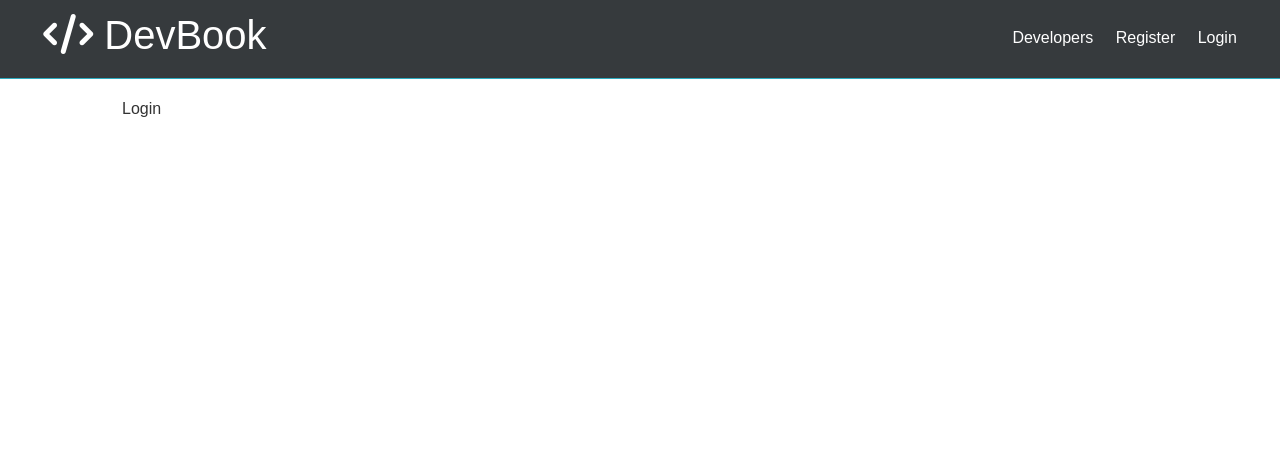
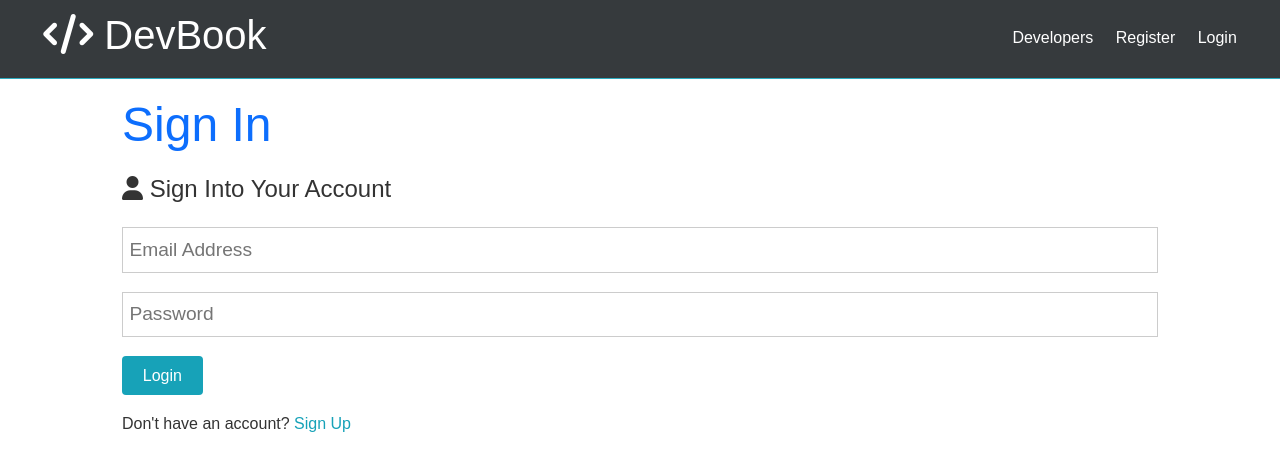
Before and after one commit to ivan-jb-mak/DevBook, a React (Create React App) app in the folder client/: page /login in a window 1280 px wide. Shown: the top 470 px of the page. Built offline with nearby package versions, Linux system fonts and the light colour scheme.

Commit message:
Adding login component

```diff
--- a/client/src/components/auth/Login.js
+++ b/client/src/components/auth/Login.js
@@ -1,7 +1,59 @@
-import React from "react";
+import React, { Fragment, useState } from "react";
+import { Link } from "react-router-dom";
 
 const Login = () => {
-  return <div>Login</div>;
+  const [formData, setformData] = useState({
+    // Initial state for formData object
+    email: "",
+    password: "",
+  });
+
+  // Destructuring formData
+  const { name, email, password, password2 } = formData;
+
+  const onChange = (e) =>
+    setformData({ ...formData, [e.target.name]: e.target.value });
+
+  const onSubmit = async (e) => {
+    e.preventDefault();
+    console.log("SUCCESS");
+  };
+
+  return (
+    <Fragment>
+      <h1 className="large text-primary">Sign In</h1>
+      <p className="lead">
+        <i className="fas fa-user"></i> Sign Into Your Account
+      </p>
+      <form className="form" onSubmit={(e) => onSubmit(e)}>
+        <div className="form-group">
+          <input
+            type="email"
+            placeholder="Email Address"
+            name="email"
+            value={email}
+            onChange={(e) => onChange(e)}
+            required
+          />
+        </div>
+        <div className="form-group">
+          <input
+            type="password"
+            placeholder="Password"
+            name="password"
+            value={password}
+            onChange={(e) => onChange(e)}
+            required
+            minLength="6"
+          />
+        </div>
+        <input type="submit" className="btn btn-primary" value="Login" />
+      </form>
+      <p className="my-3">
+        Don't have an account? <Link to="/register">Sign Up</Link>
+      </p>
+    </Fragment>
+  );
 };
 
 export default Login;
--- a/client/src/components/auth/Register.js
+++ b/client/src/components/auth/Register.js
@@ -16,12 +16,32 @@
   const onChange = (e) =>
     setformData({ ...formData, [e.target.name]: e.target.value });
 
-  const onSubmit = (e) => {
+  const onSubmit = async (e) => {
     e.preventDefault();
     if (password !== password2) {
       console.log("Passwords do no match");
     } else {
-      console.log(formData);
+      // BELOW COMMENTED CODE WILL GO INTO REDUX ACTION
+      // const newUser = {
+      //   name,
+      //   email,
+      //   password,
+      // };
+
+      // try {
+      //   const config = {
+      //     headers: {
+      //       "Content-Type": "application/json",
+      //     },
+      //   };
+
+      //   const body = JSON.stringify(newUser);
+      //   const res = await axios.post("/api/users", body, config);
+      //   console.log(res.data);
+      // } catch (err) {
+      //   console.log(err.response.data);
+      // }
+      console.log("SUCCESSFULLY REGISTERED");
     }
   };
 
```
